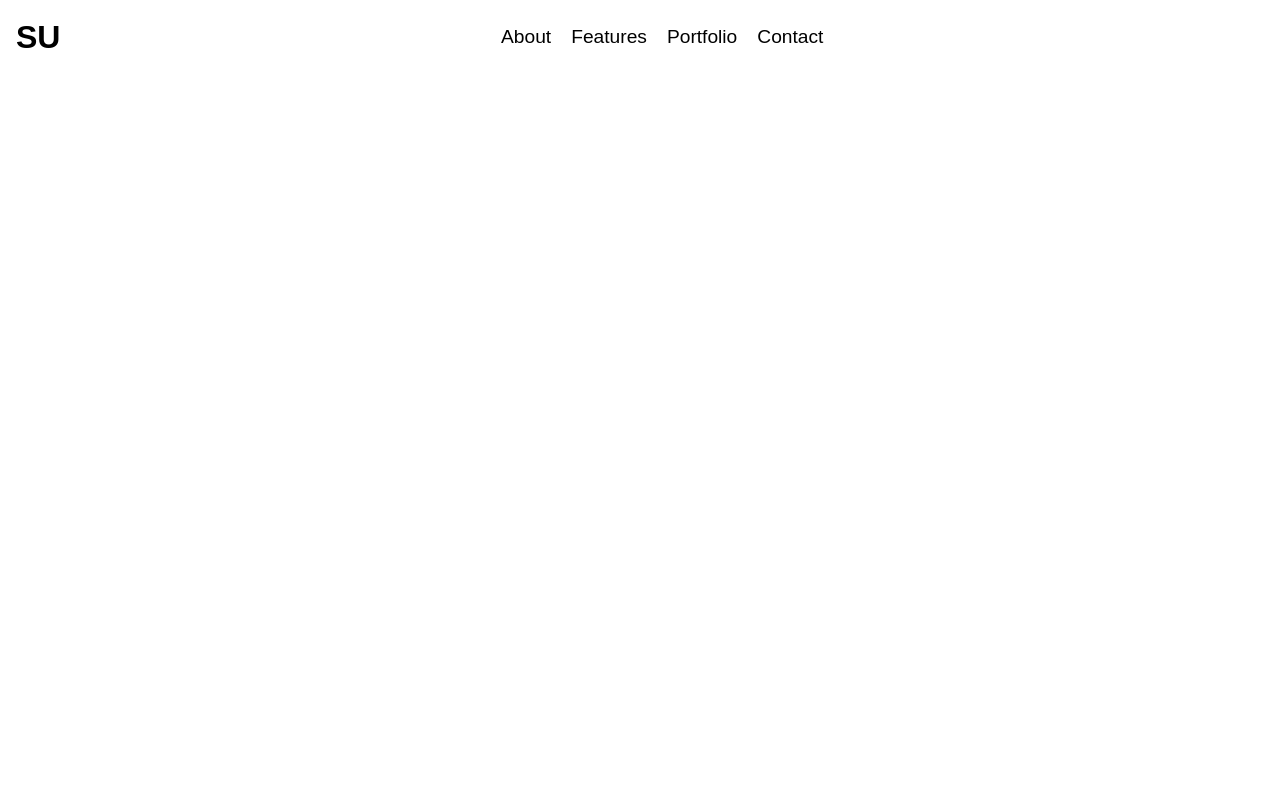
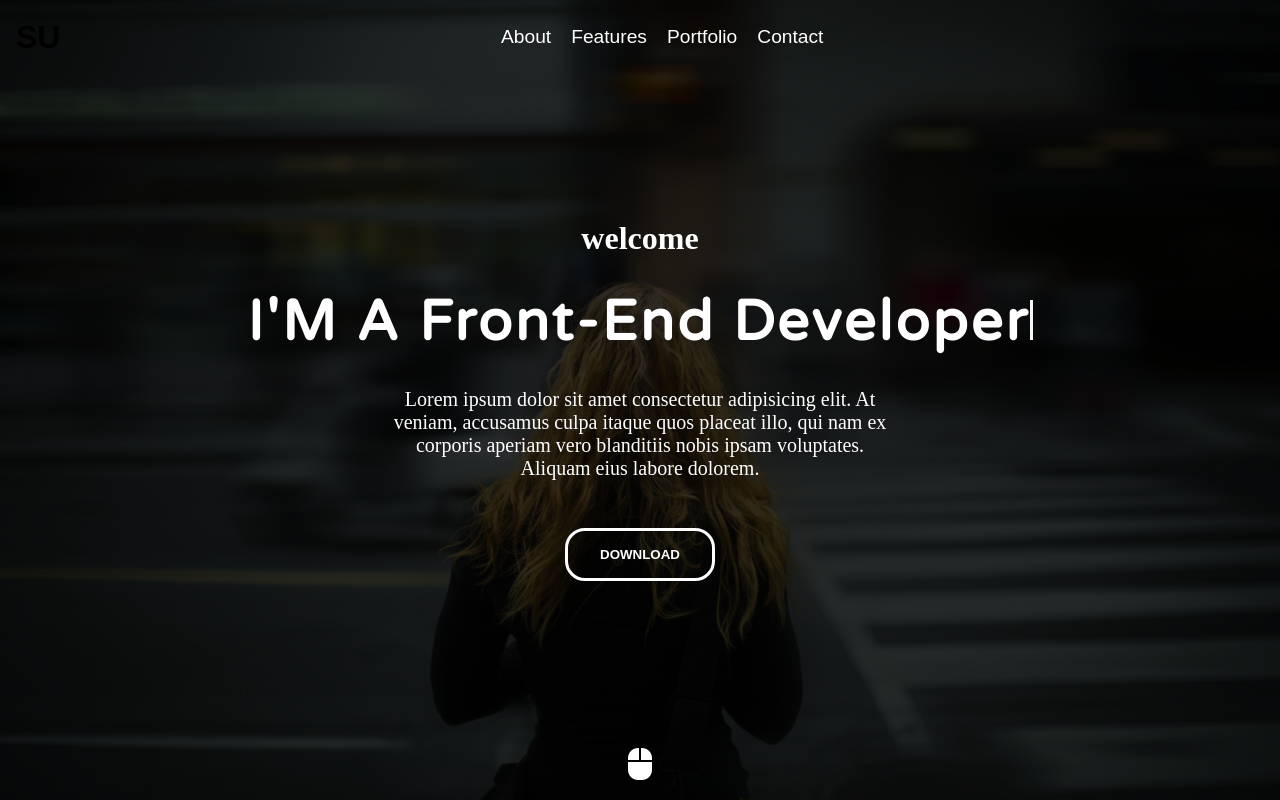
Before and after one commit to color7921/practice-html, a plain HTML site: page static/index.html in a window 1280 px wide. Drawn offline with Linux system fonts and the light colour scheme.

Commit message:
메인, 폰트 작성
Main과 구글 폰트를 가져옴

```diff
--- a/static/css/styles.css
+++ b/static/css/styles.css
@@ -1,3 +1,5 @@
+@import url('https://fonts.googleapis.com/css2?family=Poppins:wght@400;700&family=Varela+Round&display=swap');
+
 * {
     margin: 0;
     padding: 0;
@@ -19,9 +21,9 @@ li {
 }
 
 header {
-    position: absolute;
-    color: black;
-    top: 0px;
+    position: fixed;
+    color: white;
+    top: 0;
     width: 100%;
     padding: 1rem;
     z-index: 1;
@@ -46,6 +48,7 @@ header button{
     background: transparent;
     border: 0;
     cursor: pointer;
+
 }
 
 header h1 button {
@@ -55,4 +58,86 @@ header h1 button {
 
 header nav ul li button {
     font-size: 1.2rem;
+    color: white;
 }
+
+/* main */
+main {
+    width: 100%;
+    height: 100vh;
+    color: white;
+    background: linear-gradient(rgba(0,0,0,0.8), rgba(0,0,0,0.8)),url('../images/me.jpg') center center;
+    background-size: cover;
+
+    display: flex;
+    justify-content: center;
+    align-items: center;
+    text-align: center;
+}
+
+main h4{
+    font-size: 2rem;
+}
+
+main h2{
+    font-size: 3.5rem;
+    margin: 2rem 0;
+    letter-spacing: 3px;
+    font-family: "Varela Round", sans-serif;
+}
+
+main p{
+    max-width: 500px;
+    margin:0 auto;
+    font-size: 1.25rem;
+}
+
+main button.download {
+    background-color: transparent;
+    border: 3px solid white;
+    border-radius: 20px;
+    padding: 1rem 2rem;
+    margin-top: 3rem;
+    color: white;
+    font-weight: bold;
+    cursor: pointer;
+  }
+  main button.mouse {
+    background-color: transparent;
+    border: none;
+    color: white;
+    font-size: 2rem;
+    position: absolute;
+    bottom: 1rem;
+    left: 50%;
+    transform: translateX(-50%);
+    animation: upDown 1s ease-in-out infinite;
+    cursor: pointer;
+  }
+  @keyframes upDown {
+    0% {
+      bottom: 1rem;
+    }
+    50% {
+      bottom: 1.5rem;
+    }
+    100% {
+      bottom: 1rem;
+    }
+  }
+  main h2 span::after {
+    content: "";
+    height: 40px;
+    width: 3px;
+    background-color: #fff;
+    display: inline-block;
+    animation: blink 0.7s ease-in-out infinite;
+  }
+  @keyframes blink {
+    0% {
+      opacity: 1;
+    }
+    100% {
+      opacity: 0;
+    }
+  }
--- a/static/index.html
+++ b/static/index.html
@@ -8,6 +8,7 @@
     <title>About Me</title>
 </head>
 <body>
+    <!-- Header -->
     <header>
         <div class="container">
             <h1>
@@ -23,5 +24,16 @@
             </nav>
         <div>
     </header>
+
+    <!-- Main -->
+    <main id="main">
+        <div class="container">
+            <h4>welcome</h4>
+            <h2>I'M A <span>Front-End Developer</span></h2>
+            <p>Lorem ipsum dolor sit amet consectetur adipisicing elit. At veniam, accusamus culpa itaque quos placeat illo, qui nam ex corporis aperiam vero blanditiis nobis ipsam voluptates. Aliquam eius labore dolorem.</p>
+            <button class="download">DOWNLOAD</button>
+            <button class="mouse"><i class="fa-solid fa-computer-mouse"></i></button>
+        </div>
+    </main>
 </body>
 </html>
```
Also changed, not shown: 1 other file.
